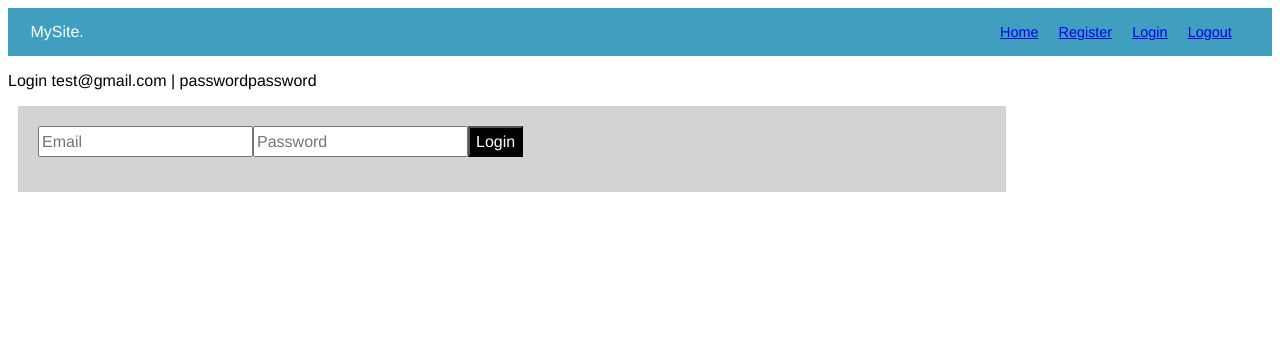
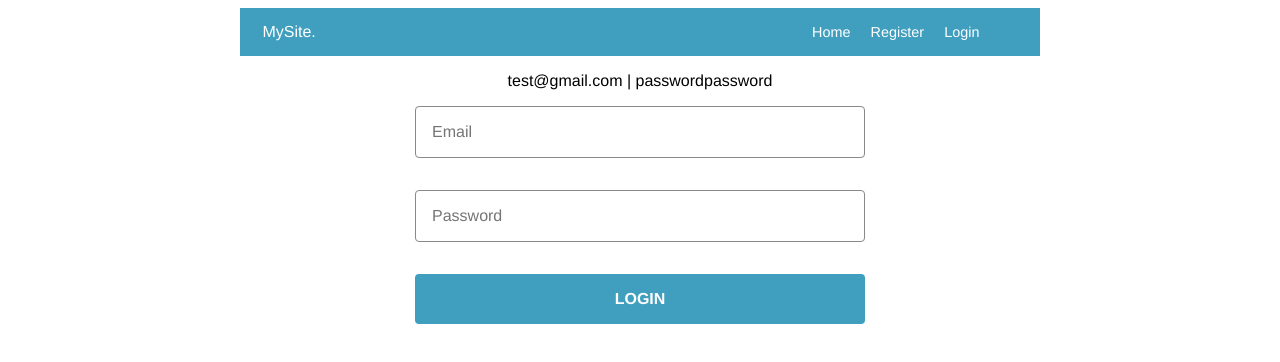
Before and after one commit to waterproofpatch/vue-python-template, a Vue app in the folder frontend/: page /#/login in a window 1280 px wide. Shown: the top 362 px of the page. Built offline with nearby package versions, Linux system fonts and the light colour scheme.

Commit message:
new login page using flexbox

```diff
--- a/frontend/package.json
+++ b/frontend/package.json
@@ -1,5 +1,5 @@
 {
-  "name": "frontend",
+  "name": "My Site",
   "version": "0.1.0",
   "private": true,
   "scripts": {
--- a/frontend/public/index.html
+++ b/frontend/public/index.html
@@ -5,11 +5,11 @@
     <meta http-equiv="X-UA-Compatible" content="IE=edge">
     <meta name="viewport" content="width=device-width,initial-scale=1.0">
     <link rel="icon" href="<%= BASE_URL %>favicon.ico">
-    <title>frontend</title>
+    <title>My Site</title>
   </head>
   <body>
     <noscript>
-      <strong>We're sorry but frontend doesn't work properly without JavaScript enabled. Please enable it to continue.</strong>
+      <strong>We're sorry but My Site doesn't work properly without JavaScript enabled. Please enable it to continue.</strong>
     </noscript>
     <div id="app"></div>
     <!-- built files will be auto injected -->
--- a/frontend/src/App.vue
+++ b/frontend/src/App.vue
@@ -1,5 +1,5 @@
 <template>
-  <div id="app">
+  <div id="app" class="container">
     <Header></Header>
     <router-view></router-view>
   </div>
@@ -18,27 +18,19 @@ export default {
 </script>
 
 <style>
-div {
+a {
+  color: white;
+  text-decoration: none;
+}
+a:hover {
+  text-decoration: underline;
+}
+div.container {
+  display: flex;
+  flex-direction: column;
+  width: 800px;
   font-family: "Helvetica Neue", Arial, sans-serif;
-  font-size: 1.0em;
   font-weight: 300;
-}
-form {
-  margin: 10px;
-  padding: 20px;
-  background: lightgray;
-  width: 75%;
-}
-input {
- color: #333333;
- font-family: "Helvetica Neue", Arial, sans-serif;
- font-size: 16px;
- font-weight: 300;
- line-height: 1.5625;
- margin-bottom: 15px;
-}
-input.btn {
-  color: white;
-  background-color: black;
+  margin: auto;
 }
 </style>
--- a/frontend/src/components/Header.vue
+++ b/frontend/src/components/Header.vue
@@ -5,9 +5,9 @@
     </div>
       <ul>
         <li><router-link to="/index">Home</router-link></li>
-        <li><router-link to="/register">Register</router-link></li>
-        <li><router-link to="/login">Login</router-link></li>
-        <li><router-link to="/index"
+        <li><router-link v-if="$store.state.uid==null" to="/register">Register</router-link></li>
+        <li><router-link v-if="$store.state.uid==null" to="/login">Login</router-link></li>
+        <li><router-link v-if="$store.state.uid!=null" to="/index"
             @click.native="doLogout">Logout</router-link></li>
         <li><router-link v-if="$store.state.uid != null"
             to="/privileged">Privileged</router-link></li>
--- a/frontend/src/components/Login.vue
+++ b/frontend/src/components/Login.vue
@@ -1,12 +1,20 @@
 <template>
   <div>
     <h2 v-if="error">Error: {{error}}</h2>
-    <p>Login test@gmail.com | passwordpassword</p>
-    <form>
-      <input placeholder="Email" type="text" v-model="email">
-      <input placeholder="Password" type="password" v-model="password">
-      <input class="btn" type="submit" value="Login" v-on:click.prevent="doLogin">
-    </form>
+    <div class="login-container">
+      <p>test@gmail.com | passwordpassword</p>
+      <form class="form form-login">
+        <div class="form-field">
+          <input placeholder="Email" type="text" v-model="email">
+        </div>
+        <div class="form-field">
+        <input placeholder="Password" type="password" v-model="password">
+        </div>
+        <div class="form-field">
+        <input class="btn" type="submit" value="Login" v-on:click.prevent="doLogin">
+        </div>
+      </form>
+    </div>
   </div>
 </template>
 
@@ -53,4 +61,60 @@ export default {
 
 <!-- Add "scoped" attribute to limit CSS to this component only -->
 <style scoped>
+.login-container {
+  align-items: center;
+  display: flex;
+  flex-direction: column;
+}
+.form-login {
+  width: 450px;
+  display: flex;
+  flex-direction: column;
+}
+.form-login input[type="text"],
+.form-login input[type="password"] {
+  border: 1px solid #888;
+}
+.form-login input[type="text"],
+.form-login input[type="password"],
+.form-login input[type="submit"] {
+  border-radius: 0.25rem;
+  padding: 1rem;
+  color: #3A3F44;
+  background-color: #ffffff;
+  width: 100%;
+}
+.form-login input[type="text"]:focus,
+.form-login input[type="text"]:hover,
+.form-login input[type="password"]:focus,
+.form-login input[type="password"]:hover {
+  background-color: #eeeeee;
+}
+.form-login input[type="submit"] {
+  background-color: #409fbf;
+  color: white;
+  font-weight: bold;
+  text-transform: uppercase;
+}
+.form-login input[type="submit"]:focus,
+.form-login input[type="submit"]:hover {
+  background-color: black;
+}
+.form-field {
+  display: -webkit-box;
+  display: -webkit-flex;
+  display: -ms-flexbox;
+  display: flex;
+  margin-bottom: 2rem;
+}
+input {
+  border: 0;
+  color: inherit;
+  font: inherit;
+  margin: 0;
+  outline: 0;
+  padding: 0;
+  -webkit-transition: background-color .3s;
+  transition: background-color .3s;
+}
 </style>
```
